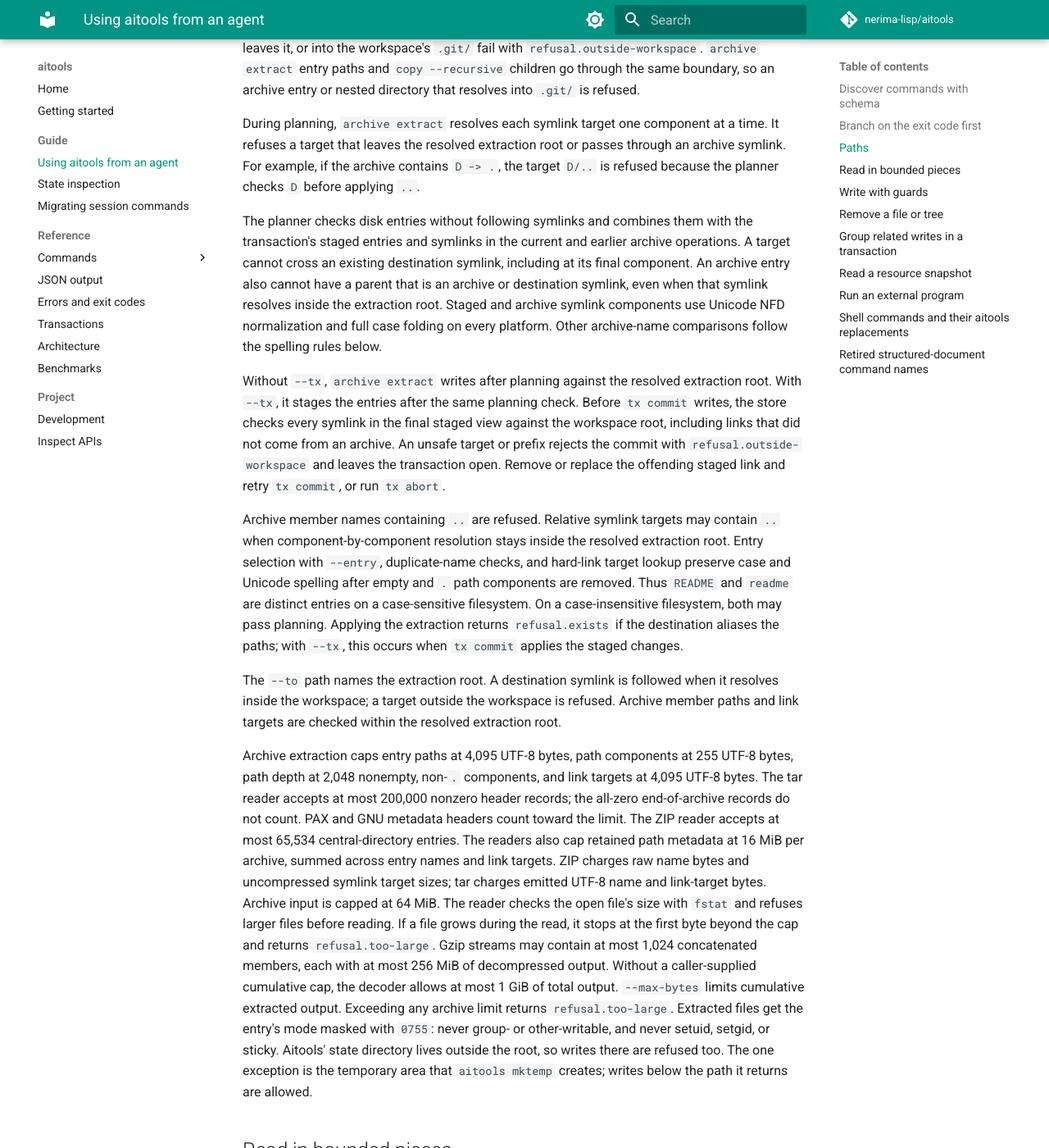
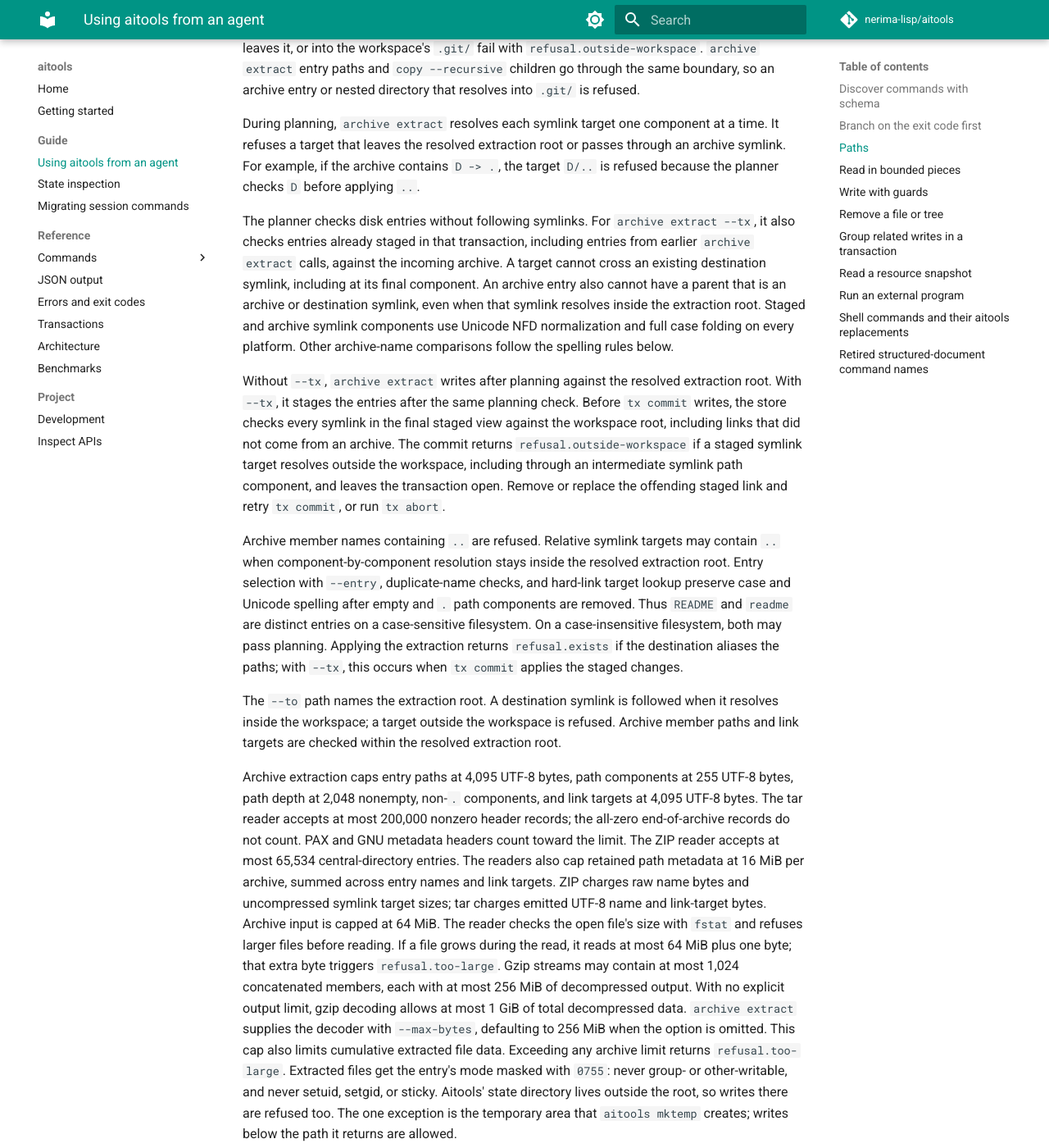
Before and after one commit to nerima-lisp/aitools, an MkDocs documentation site: the page built from docs/src/guide/agents.md, in a window 1280 px wide and 1400 px high, scrolled down 1310 px. Shown: the whole window at 82% size. Built offline with MkDocs 1.6.1 and Material for MkDocs 9.7.7, drawn with Linux system fonts in a browser that asks for light colours; comment, search, counter and statistics services are not loaded.

Commit message:
docs(archive): sync extraction limits

```diff
--- a/docs/src/guide/agents.md
+++ b/docs/src/guide/agents.md
@@ -56,9 +56,10 @@ passes through an archive symlink. For example, if the archive contains
 `D -> .`, the target `D/..` is refused because the planner checks `D` before
 applying `..`.
 
-The planner checks disk entries without following symlinks and combines them
-with the transaction's staged entries and symlinks in the current and earlier
-archive operations. A target cannot cross an existing destination symlink,
+The planner checks disk entries without following symlinks. For
+`archive extract --tx`, it also checks entries already staged in that
+transaction, including entries from earlier `archive extract` calls, against
+the incoming archive. A target cannot cross an existing destination symlink,
 including at its final component. An archive entry also cannot have a parent
 that is an archive or destination symlink, even when that symlink resolves
 inside the extraction root. Staged and archive symlink components use Unicode
@@ -69,8 +70,9 @@ Without `--tx`, `archive extract` writes after planning against the resolved
 extraction root. With `--tx`, it stages the entries after the same planning
 check. Before `tx commit` writes, the store checks every symlink in the final
 staged view against the workspace root, including links that did not come from
-an archive. An unsafe target or prefix rejects the commit with
-`refusal.outside-workspace` and leaves the transaction open. Remove or replace
+an archive. The commit returns `refusal.outside-workspace` if a staged symlink
+target resolves outside the workspace, including through an intermediate
+symlink path component, and leaves the transaction open. Remove or replace
 the offending staged link and retry `tx commit`, or run `tx abort`.
 
 Archive member names containing `..` are refused. Relative symlink targets may
@@ -98,12 +100,14 @@ central-directory entries. The readers also cap retained path metadata at
 raw name bytes and uncompressed symlink target sizes; tar charges emitted
 UTF-8 name and link-target bytes. Archive input is capped at 64 MiB. The reader
 checks the open file's size with `fstat` and refuses larger files before
-reading. If a file grows during the read, it stops at the first byte beyond
-the cap and returns `refusal.too-large`. Gzip streams may contain at most
-1,024 concatenated members, each with at most 256 MiB of decompressed output.
-Without a caller-supplied cumulative cap, the decoder allows at most 1 GiB of
-total output. `--max-bytes` limits cumulative extracted output. Exceeding any
-archive limit returns `refusal.too-large`.
+reading. If a file grows during the read, it reads at most 64 MiB plus one
+byte; that extra byte triggers `refusal.too-large`. Gzip streams may contain
+at most 1,024 concatenated members, each with at most 256 MiB of decompressed
+output. With no explicit output limit, gzip decoding allows at most 1 GiB of
+total decompressed data. `archive extract` supplies the decoder with
+`--max-bytes`, defaulting to 256 MiB when the option is omitted. This cap also
+limits cumulative extracted file data.
+Exceeding any archive limit returns `refusal.too-large`.
 Extracted files get the entry's mode masked with `0755`: never group- or
 other-writable, and never setuid, setgid, or sticky. Aitools' state directory
 lives outside the root, so writes there are refused too. The one
```
Also changed, not shown: docs/src/reference/commands/edit.md (+1 -1 lines), 1 other file.
